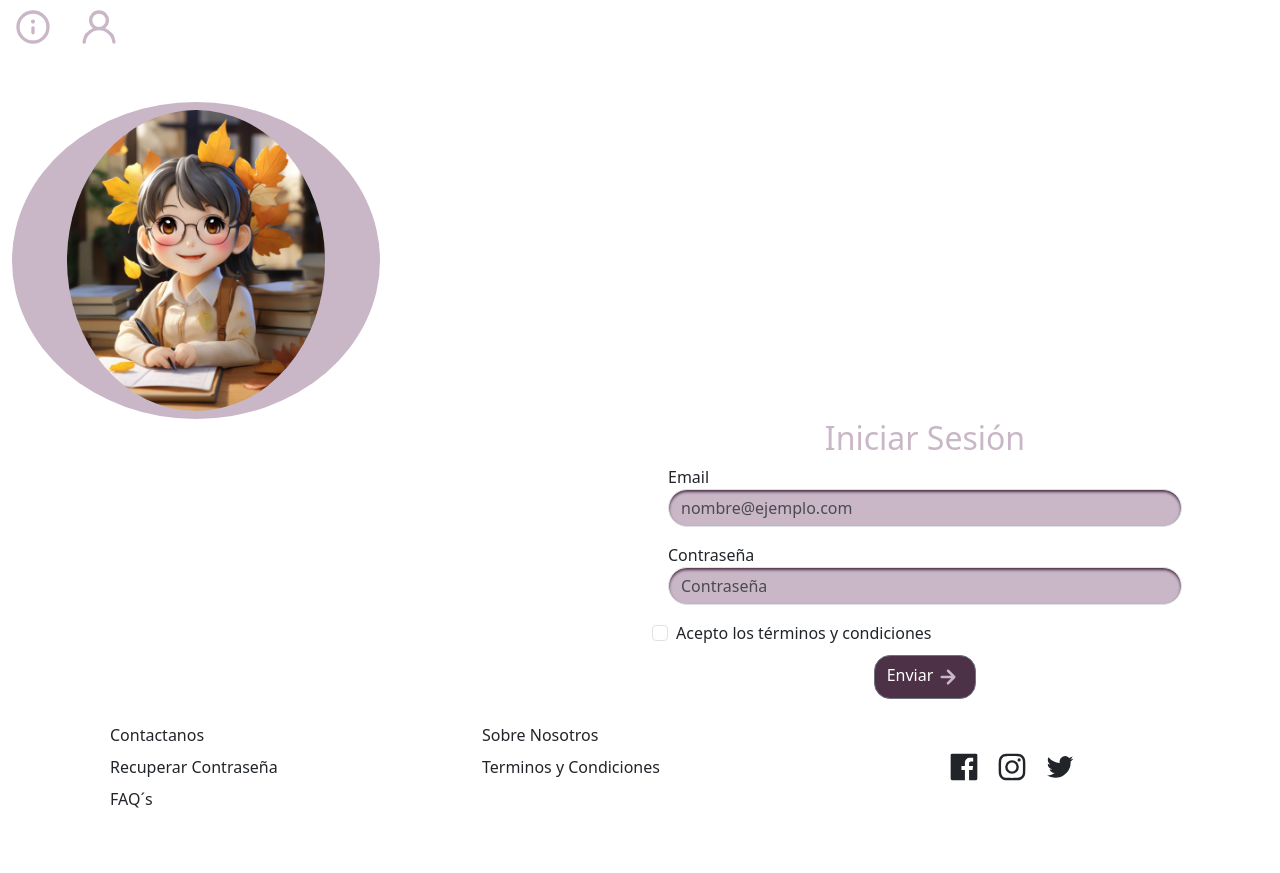
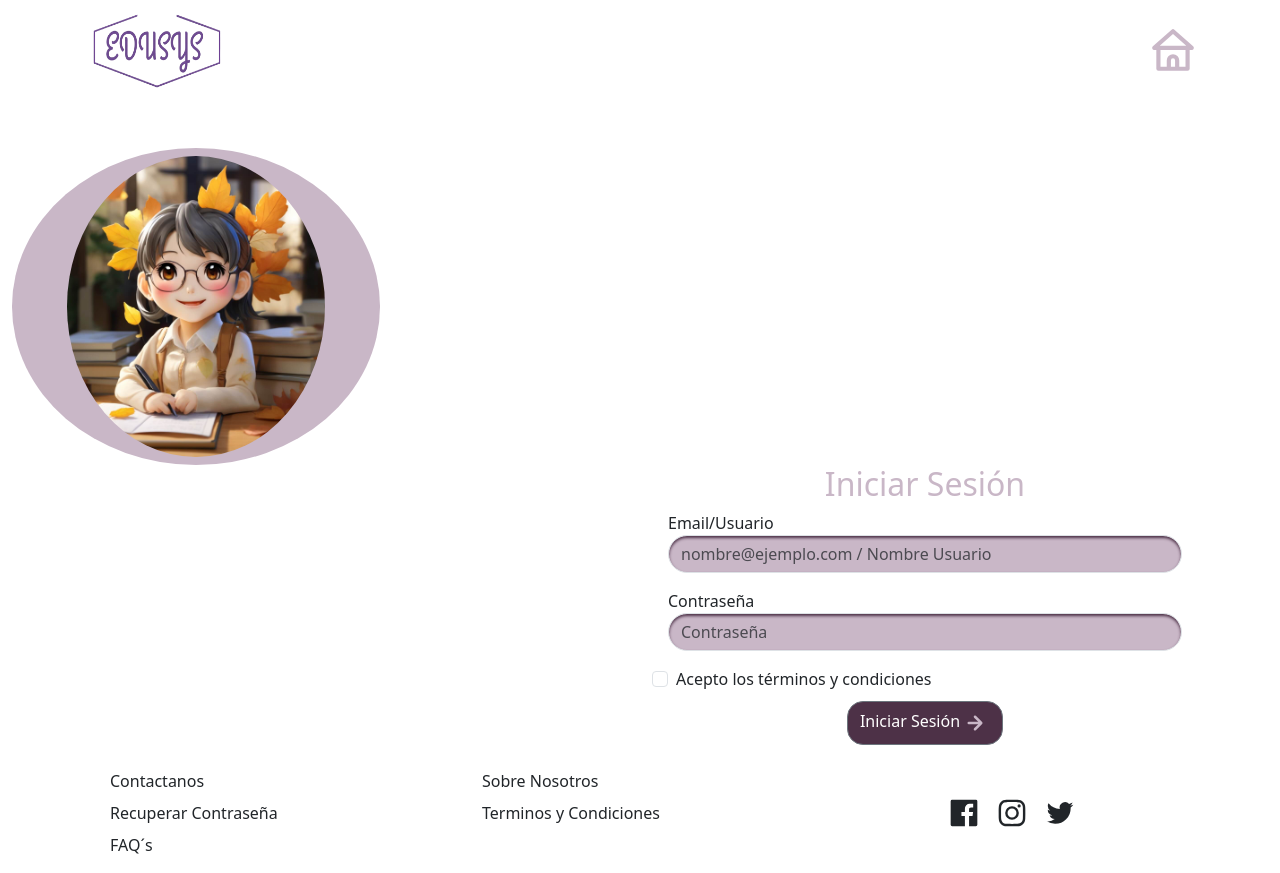
Before and after one commit to FranprzDev/EduSys, a React (Vite) app: page / in a window 1280 px wide. Before the commit the page ends 827 px from the top, so only its background shows below. Built offline with nearby package versions, Linux system fonts and the light colour scheme.

Commit message:
Avances con navbar error

```diff
--- a/src/App.jsx
+++ b/src/App.jsx
@@ -1,6 +1,8 @@
 import Navbar from './components/Navbar.jsx'
 import Footer from './components/Footer'
 import Login from './pages/Login.jsx'
+import NavAdm from './components/NavError.jsx'
+import NavError from './components/NavError.jsx'
 // También dejo comentada las rutas que no se utilizarán
 // import Error from './pages/Error.jsx'
 // import Contactanos from './components/Contactanos.jsx'
@@ -9,8 +11,9 @@ function App() {
 
   return (
     <>
+    <NavError/>
     {/* Ojo aquí dejo comentado las cosas para probarlas, pero además de eso aún falta utilziar REACT-ROUTER para poder dejarlo bien */}
-      <Navbar/>
+      {/* <Navbar/>     */}
       {/* <Contactanos/> */}
       {/* <Error/> */}
       <Login/>
--- /dev/null
+++ b/src/components/NavError.jsx
@@ -0,0 +1,24 @@
+import React from 'react';
+
+import { UilHome } from '@iconscout/react-unicons'
+
+const NavError = () => {
+  return (
+    <>
+      <div className='container'>
+        <div className='row'>
+          <div className='col'>
+            <img src="../src/assets/Images/Logo.png" alt="Logo" style={{ height: "100px", width: "150px" }} />
+
+          </div>
+          <div className='col d-flex justify-content-end align-items-center'>
+            <UilHome size="50" color="#c9b7c7" />
+
+          </div>
+        </div>
+      </div>
+    </>
+  );
+};
+
+export default NavError;
--- a/src/pages/Login.jsx
+++ b/src/pages/Login.jsx
@@ -1,10 +1,14 @@
-import React from 'react';
+import React, { useState } from 'react';
 import girl from '../assets/images/girl-cute-iniciar-sesion.jpg';
 import { UilArrowRight } from '@iconscout/react-unicons'
 
 
 
 const Login = () => {
+const[usuario, setUsurio] = useState("")
+const [contraseña, setContraseña] = useState("")
+
+
   return (
     <>
       <div class="container-fluid mt-5 d-flex">
@@ -47,9 +51,11 @@ const Login = () => {
                 <form id="login-form" method="POST">
                   <div className="mb-3 mx-3">
 
-                    <label htmlFor="email" className="label-custom">Email</label>
+                    <label htmlFor="email" className="label-custom">Email/Usuario</label>
                     <input type="email" className="form-control input-custom rounded-pill textarea" id="email" name="email"
-                      placeholder="nombre@ejemplo.com" required style={{ background: "#c9b7c7", boxShadow: "inset 0 2px 3px #4d3147" }}
+                      placeholder="nombre@ejemplo.com / Nombre Usuario" required style={{ background: "#c9b7c7", boxShadow: "inset 0 2px 3px #4d3147" }}
+                      value={usuario}
+                      onChange={e => setUsurio(e.target.value)}
                     />
 
                   </div>
@@ -58,6 +64,8 @@ const Login = () => {
                     <label htmlFor="password" className="label-custom">Contraseña</label>
                     <input type="password" className="form-control input-custom rounded-pill" id="password" name="password"
                       placeholder="Contraseña" required style={{ background: "#c9b7c7", boxShadow: "inset 0 2px 3px #4d3147" }}
+                      value={contraseña}
+                      onChange={e => setContraseña(e.target.value)}
                     />
 
                   </div>
@@ -68,7 +76,7 @@ const Login = () => {
                     </label>
                   </div>
                   <div className="text-center">
-                    <button className="btn btn-secondary btn-custom my-2 rounded-4" type="submit" id="submit-button" style={{ background: "#4d3147 " }} >Enviar
+                    <button className="btn btn-secondary btn-custom my-2 rounded-4" type="submit" id="submit-button" style={{ background: "#4d3147 " }} >Iniciar Sesión
                     < UilArrowRight size="30" color="#C9B7C7" />
 
                     </button >
```
